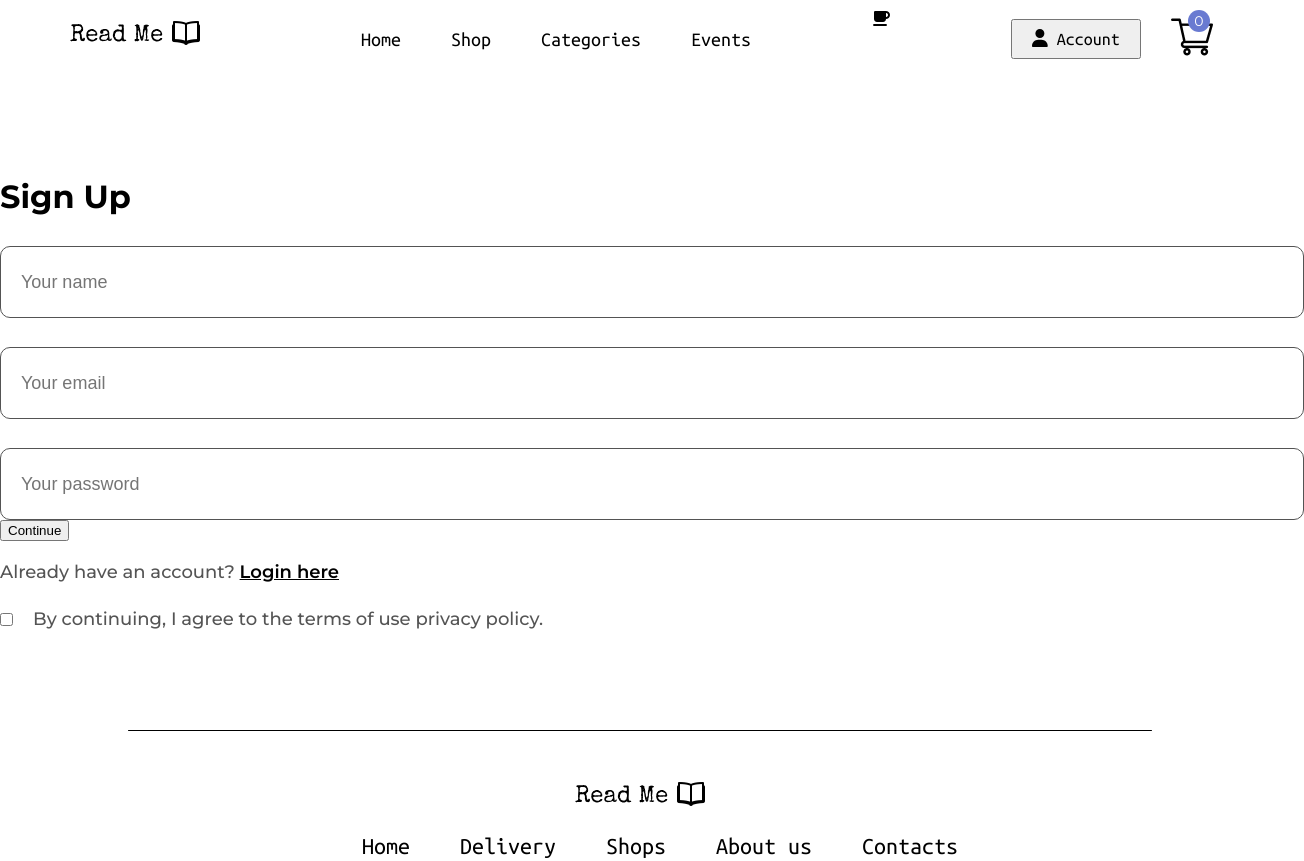
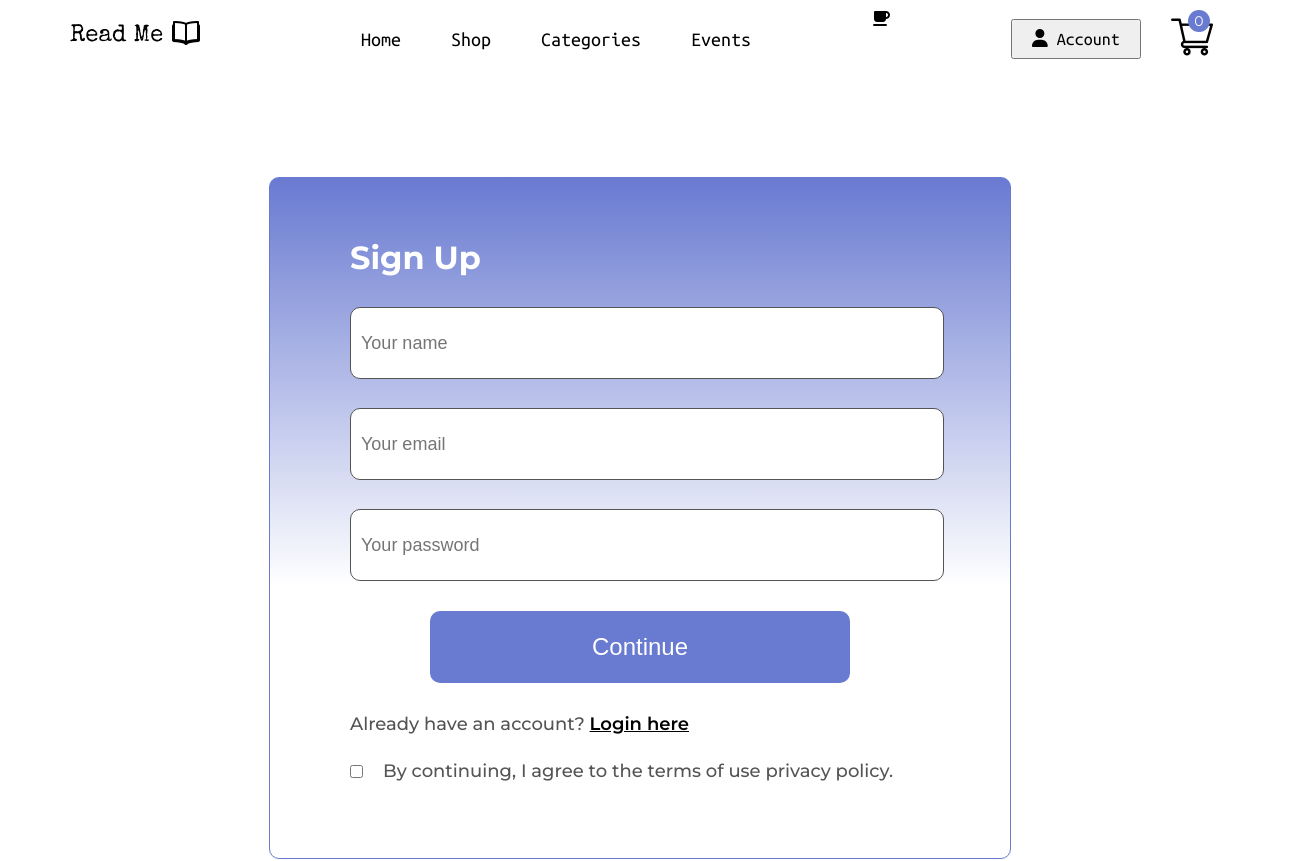
Before and after one commit to AnnaBilokon/ReadMeShop, a React (Create React App) app: page /login in a window 1280 px wide. Shown: the top 861 px of the page, 1304 px wide, since content can reach past the window. Built offline with nearby package versions, Linux system fonts and the light colour scheme.

Commit message:
styling for the login form component

```diff
--- a/src/pages/css/LoginSignUp.css
+++ b/src/pages/css/LoginSignUp.css
@@ -5,16 +5,16 @@
 	padding-top: 100px;
 	margin-bottom: 100px;
 }
-.login_signUp_conteiner {
+.login_signUp_container {
 	width: 580px;
 	height: 600px;
-	background: linear-gradient(180deg,  #545454 0%, white 60%);;
-	border: 1px solid #545454;
+	background: linear-gradient(180deg,  #697AD1 0%, white 60%);;
+	border: 1px solid #697AD1;
 	border-radius: 10px;
 	margin: auto;
-	padding: 40px 60px;
+	padding: 40px 80px;
 }
-.login_signUp_conteiner h1 {
+.login_signUp_container h1 {
 margin: 20px 0px;
 color: white;
 }
@@ -29,7 +29,7 @@ color: white;
 .login_signUp_fields input {
 height: 68px;
 width: 100%;
-padding-left: 20px;
+margin: 0 auto;
 border: 1px solid #545454;
 border-radius: 10px;
 outline: none;
@@ -38,17 +38,17 @@ font-size: 18px;
 
 }
 
-.login_signUp_conteiner button {
+.login_signUp_container button {
 	display: flex;
 	justify-content: center;
 	align-items: center;
 	width: 420px;
 	height: 72px;
-	background: #FFDE59;
-	color: #545454;
+	background: #697AD1;
+	color: white;
 	margin: 30px auto;
 	border: none;
-	border-radius: 75px;
+	border-radius: 10px;
 	font-size: 24px;
 	font-weight: 500;
 	cursor: pointer;
@@ -77,3 +77,7 @@ font-size: 18px;
 	font-size: 18px;
 	font-weight: 500;
 }
+
+.login_signUp_fields input {
+padding-left: 10px;
+}
```
